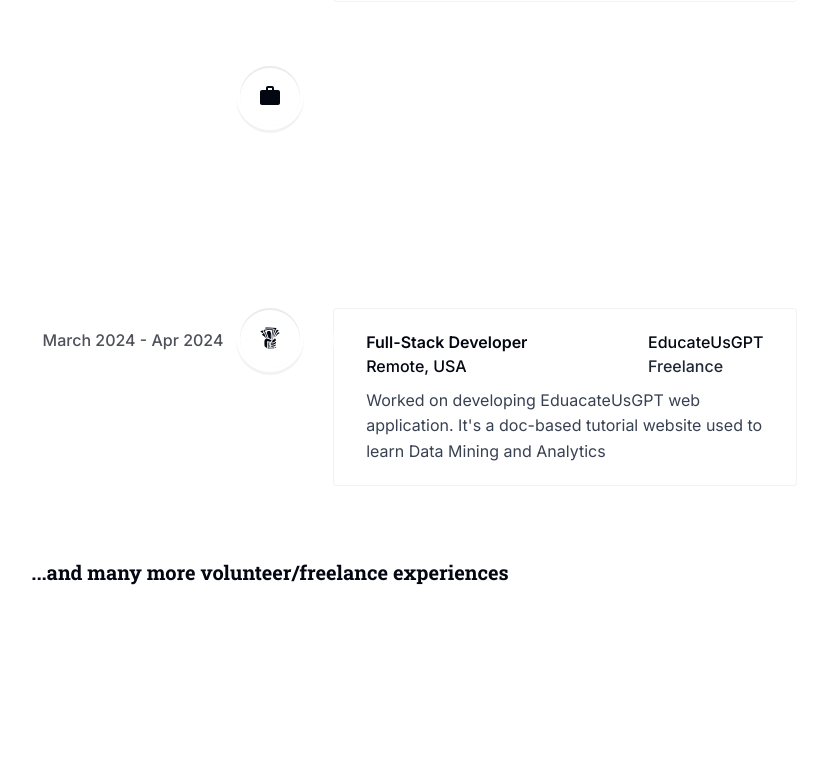
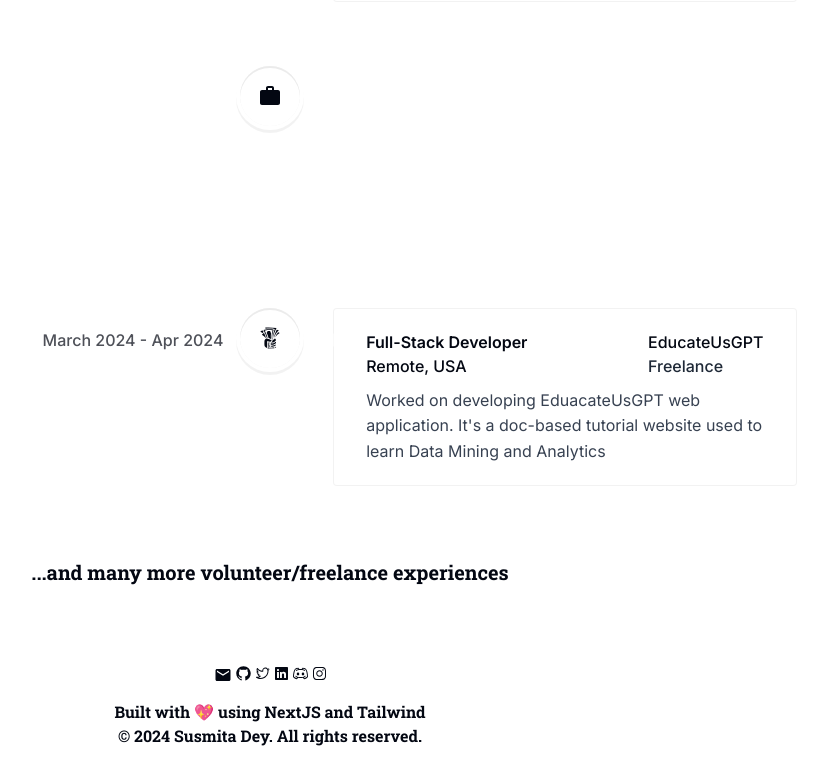
Before and after one commit to Susmita-Dey/portfolio, a Next.js app: page / in a window 1280 px wide. Shown: the part 3216-4000 px from the top of the page, without its empty margins (370-1198 px from the left). Before the commit the page ends 3882 px from the top, so only its background shows below. Built offline with nearby package versions, Linux system fonts and the light colour scheme.

Commit message:
Add Footer

```diff
--- a/src/app/layout.tsx
+++ b/src/app/layout.tsx
@@ -3,6 +3,7 @@
 import "./globals.css";
 import Navigation from "@/components/Navigation";
 import { ThemeProvider } from "@/components/theme-provider";
+import Footer from "@/components/Footer";
 // import { Analytics } from "@vercel/analytics/react";
 
 const inter = Inter({ subsets: ["latin"] });
@@ -30,6 +31,7 @@
           >
             <Navigation />
             {children}
+            <Footer />
             {/* <Analytics /> */}
           </ThemeProvider>
         </body>
--- /dev/null
+++ b/src/components/Footer.tsx
@@ -0,0 +1,49 @@
+import { fonts } from "@/lib/data";
+import {
+  DiscordLogoIcon,
+  GitHubLogoIcon,
+  InstagramLogoIcon,
+  LinkedInLogoIcon,
+  TwitterLogoIcon,
+} from "@radix-ui/react-icons";
+import Link from "next/link";
+import React from "react";
+import { MdEmail } from "react-icons/md";
+
+const Footer = () => {
+  return (
+    <footer className="flex flex-col items-center">
+      <div className="flex gap-1 -mb-6">
+        <Link href={"/"}>
+          <MdEmail className="text-lg cursor-pointer" />
+        </Link>
+        <Link href={"/"}>
+          <GitHubLogoIcon className="text-2xl cursor-pointer" />
+        </Link>
+        <Link href={"/"}>
+          <TwitterLogoIcon className="text-2xl cursor-pointer" />
+        </Link>
+        <Link href={"/"}>
+          <LinkedInLogoIcon className="text-2xl cursor-pointer" />
+        </Link>
+        <Link href={"/"}>
+          <DiscordLogoIcon className="text-2xl cursor-pointer" />
+        </Link>
+        <Link href={"/"}>
+          <InstagramLogoIcon className="text-2xl cursor-pointer" />
+        </Link>
+      </div>
+      <div className="flex">
+        <p
+          className={`text-base italic text-center font-bold my-10 ${fonts.robotoSlab.className}`}
+        >
+          Built with 💖 using NextJS and Tailwind
+          <br />
+          &copy; 2024 Susmita Dey. All rights reserved.
+        </p>
+      </div>
+    </footer>
+  );
+};
+
+export default Footer;
```
